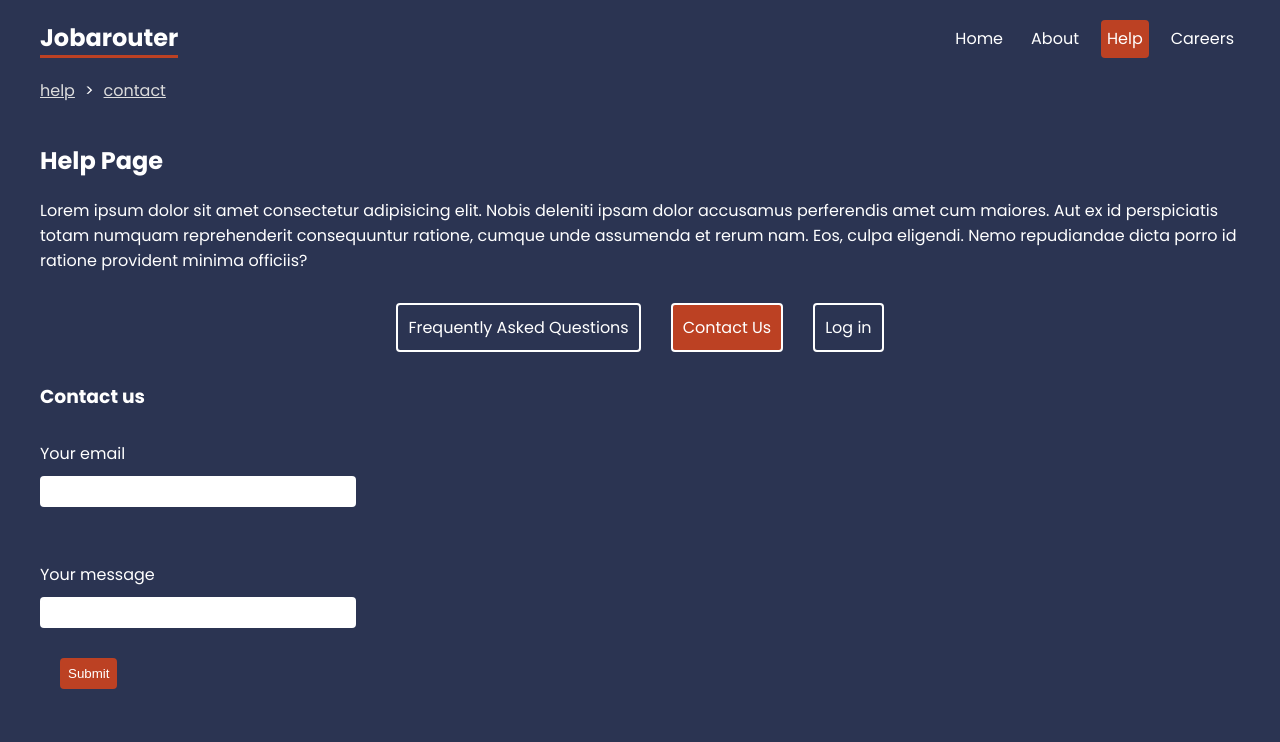
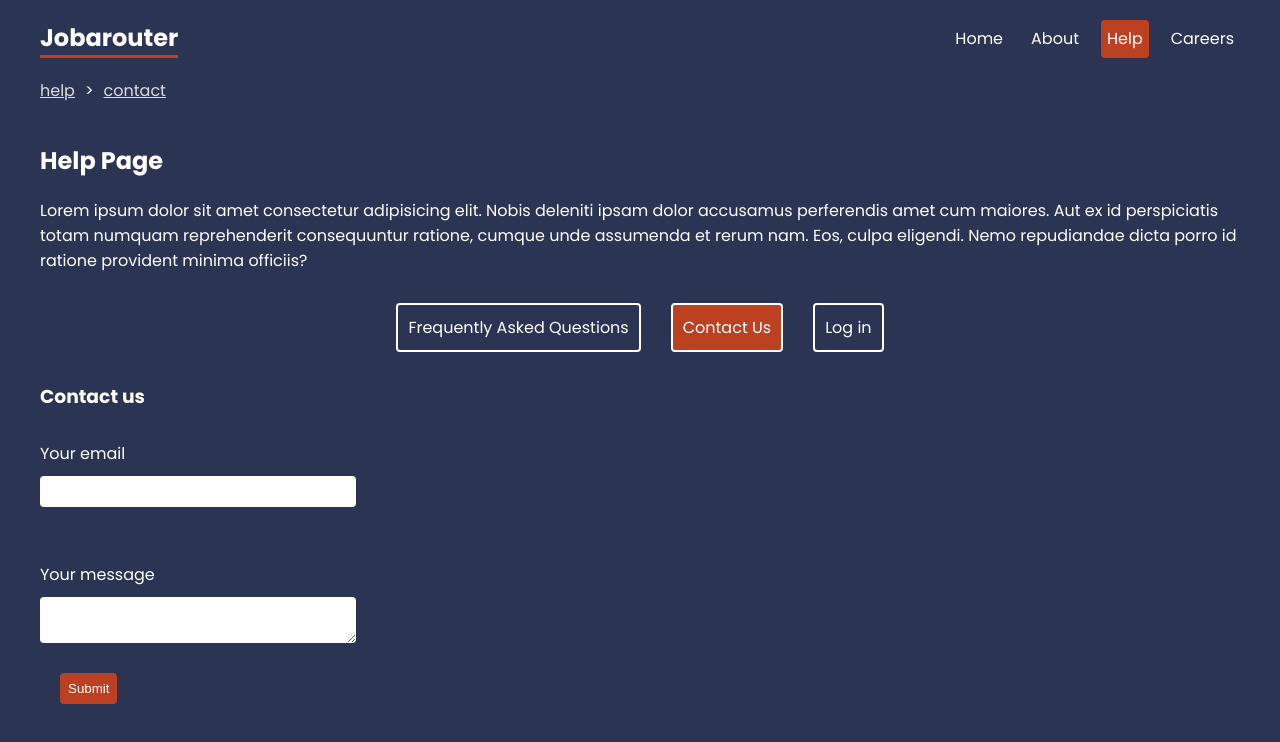
Before and after one commit to jadilovic/profile-page, a React (Create React App) app in the folder frontend/: page /help/contact in a window 1280 px wide. Shown: the top 742 px of the page. Built offline with nearby package versions, Linux system fonts and the light colour scheme.

Commit message:
useActionData and logged out

```diff
--- a/frontend/src/App.js
+++ b/frontend/src/App.js
@@ -15,7 +15,7 @@ import CareersLayout from './layouts/CareersLayout';
 import About from './pages/About';
 import Home from './pages/Home';
 import Faq from './pages/help/Faq';
-import Contact from './pages/help/Contact';
+import Contact, { contactAction } from './pages/help/Contact';
 import LoginForm from './pages/help/LoginForm';
 import NotFound from './pages/NotFound';
 import Careers from './pages/careers/Careers';
@@ -30,7 +30,7 @@ function App() {
 				<Route path="about" element={<About />} />
 				<Route path="help" element={<HelpLayout />}>
 					<Route path="faq" element={<Faq />} />
-					<Route path="contact" element={<Contact />} />
+					<Route path="contact" element={<Contact />} action={contactAction} />
 					<Route path="login-form" element={<LoginForm />} />
 				</Route>
 				<Route
--- a/frontend/src/pages/About.js
+++ b/frontend/src/pages/About.js
@@ -1,4 +1,11 @@
+import { useState } from 'react';
+import { Navigate } from 'react-router-dom';
+
 const About = () => {
+	const [logged, setLogged] = useState(true);
+	if (!logged) {
+		return <Navigate to={'/'} replace={true} />;
+	}
 	return (
 		<div className="about">
 			<h2>About us</h2>
@@ -23,6 +30,7 @@ const About = () => {
 				Doloribus odio consequatur explicabo quis accusantium eos. Quo quidem
 				perferendis fuga sunt aperiam ipsum qui porro amet!
 			</p>
+			<button onClick={() => setLogged(false)}>Log out</button>
 		</div>
 	);
 };
--- a/frontend/src/pages/Home.js
+++ b/frontend/src/pages/Home.js
@@ -1,3 +1,5 @@
+import Count from './help/Count';
+
 const Home = () => {
 	return (
 		<div className="home">
@@ -23,6 +25,7 @@ const Home = () => {
 				Doloribus odio consequatur explicabo quis accusantium eos. Quo quidem
 				perferendis fuga sunt aperiam ipsum qui porro amet!
 			</p>
+			<Count />
 		</div>
 	);
 };
--- a/frontend/src/pages/help/Contact.js
+++ b/frontend/src/pages/help/Contact.js
@@ -1,19 +1,41 @@
+import { Form, redirect, useActionData } from 'react-router-dom';
 const Contact = () => {
+	const data = useActionData();
+
 	return (
 		<div className="contact">
 			<h3>Contact us</h3>
-			<form>
+			<Form method="POST" action="/help/contact">
 				<label htmlFor="email">
 					<span>Your email</span>
-					<input type="text" name="email" />
+					<input type="text" name="email" required />
 				</label>
 				<label htmlFor="message">
 					<span>Your message</span>
-					<input type="message" name="message" />
+					<textarea type="message" name="message" required></textarea>
 				</label>
 				<button>Submit</button>
-			</form>
+				{data && data.error && <p>{data.error}</p>}
+			</Form>
 		</div>
 	);
 };
 export default Contact;
+
+export const contactAction = async ({ request }) => {
+	const data = await request.formData();
+
+	const formSubmission = {
+		email: data.get('email'),
+		message: data.get('message'),
+	};
+	console.log(formSubmission);
+
+	if (formSubmission.message.length < 10) {
+		return {
+			error: 'Message must be minimum 10 characters long',
+		};
+	}
+
+	return redirect('/');
+};
--- a/frontend/src/pages/help/Count.js
+++ b/frontend/src/pages/help/Count.js
@@ -1,8 +1,10 @@
-import { useState } from 'react';
+import { useState, useEffect, useRef } from 'react';
 
 const Count = () => {
 	// useState
 	const [count, setCount] = useState(0);
+	const [num, setNum] = useState(0);
+	const myBtn = useRef(null);
 	// let [count, setCount] = React.useState(0);
 	const handleClickUpdate = () => {
 		setCount((e) => e + 1);
@@ -10,10 +12,23 @@ const Count = () => {
 		// count = count + 1; // will not update the DOM
 	};
 
+	useEffect(() => {
+		const interval = setInterval(() => {
+			setNum((prev) => prev + 1);
+		}, 1000);
+		return () => {
+			clearInterval(interval);
+		};
+	}, [num]);
+
 	return (
 		<>
 			{count}
 			<button onClick={handleClickUpdate}>Click me</button>
+			<div>
+				<p>{num}</p>
+			</div>
+			<button ref={myBtn}>Ref Button</button>
 		</>
 	);
 };
```
